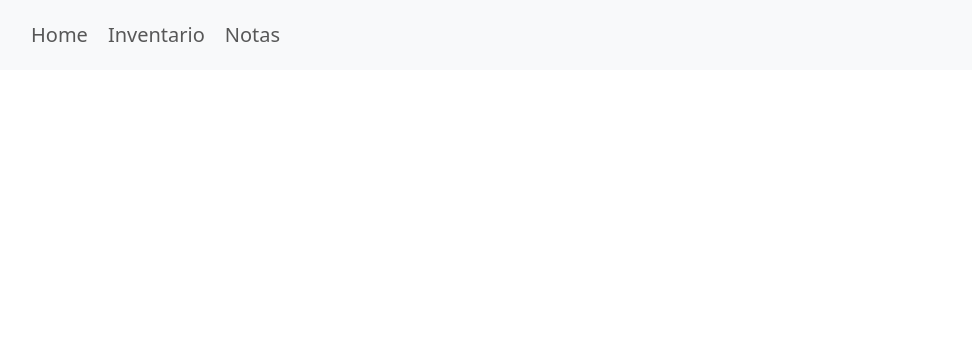
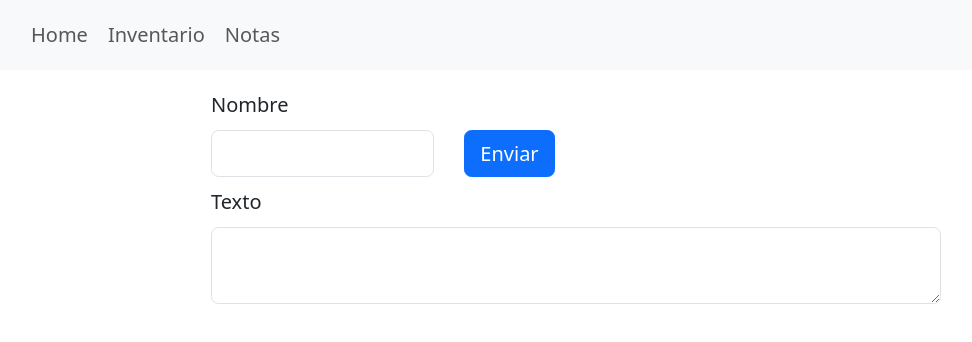
Before and after one commit to samuelhd04/field-tracker, a React (Vite) app in the folder frontend/: page /Notas in a window 1280 px wide. Shown: the top 342 px of the page, without its empty margins (64-1036 px from the left). Built offline with nearby package versions, Linux system fonts and the light colour scheme.

Commit message:
Finish inventory and start notes

```diff
--- /dev/null
+++ b/frontend/src/components/Nota.jsx
@@ -0,0 +1,5 @@
+const Nota () => {
+    return (
+        <></>
+    )
+}
--- a/frontend/src/pages/Inventario.jsx
+++ b/frontend/src/pages/Inventario.jsx
@@ -32,7 +32,7 @@ const Inventario = () => {
 
     useEffect(() => {
         fetchInventario();
-    }, []);
+    }, [items]);
 
     return (
         <div className="inventario">
@@ -55,9 +55,13 @@ const Inventario = () => {
                     </div>
 
                     <div className="col-md-6">
+                        <div className="row justify-content-center">
+                            <div className="col-md-6">
                                 <form onSubmit={postItem}>
-                            <div className="mb-3">
-                                <label className="form-label">Item</label>
+                                    <div className="mb-2">
+                                        <label className="form-label">
+                                            Item
+                                        </label>
                                         <input
                                             type="text"
                                             className="form-control"
@@ -65,11 +69,14 @@ const Inventario = () => {
                                                 setNombre(e.target.value);
                                             }}
                                             value={nombre}
+                                            required
                                         />
                                     </div>
 
                                     <div className="mb-3">
-                                <label className="form-label">Cantidad</label>
+                                        <label className="form-label">
+                                            Cantidad
+                                        </label>
                                         <input
                                             type="number"
                                             className="form-control"
@@ -77,13 +84,19 @@ const Inventario = () => {
                                                 setCantidad(e.target.value);
                                             }}
                                             value={cantidad}
+                                            required
                                         />
                                     </div>
 
-                            <button type="submit" className="btn btn-primary">
-                                Submit
+                                    <button
+                                        type="submit"
+                                        className="btn btn-primary"
+                                    >
+                                        Enviar
                                     </button>
                                 </form>
+                            </div>
+                        </div>
                     </div>
                 </div>
             </div>
--- a/frontend/src/pages/Notas.jsx
+++ b/frontend/src/pages/Notas.jsx
@@ -1,9 +1,61 @@
 import NavBar from "../components/NavBar";
+import { useEffect, useState } from "react";
 
 const Notas = () => {
+    const [nombre, setNombre] = useState("");
+    const [texto, setTexto] = useState("");
+
     return (
         <div className="notas">
             <NavBar />
+
+            <div className="container">
+                <div className="row justify-content-center">
+                    <div className="col-md-8">
+                        <form>
+                            <div className="row mb-2">
+                                <div className="col-md-4">
+                                    <label className="form-label">Nombre</label>
+                                    <input
+                                        className="form-control"
+                                        type="text"
+                                        onChange={(e) => {
+                                            setNombre(e.target.value);
+                                        }}
+                                        value={nombre}
+                                        required
+                                    />
+                                </div>
+
+                                <div className="col d-flex justify-contents-start align-items-end">
+                                    <button
+                                        type="submit"
+                                        className="btn btn-primary"
+                                    >
+                                        Enviar
+                                    </button>
+                                </div>
+                            </div>
+
+                            <div className="row">
+                                <div className="col">
+                                    <label className="form-label">Texto</label>
+                                    <textarea
+                                        className="form-control"
+                                        required
+                                        onChange={(e) => {
+                                            setNombre(e.target.value);
+                                        }}
+                                        value={texto}
+                                    ></textarea>
+                                </div>
+                            </div>
+                        </form>
+                    </div>
+                </div>
+
+                <div className="row"></div>
+            </div>
         </div>
     );
 };
```
Lines whose indentation alone changed are shown as unchanged.
